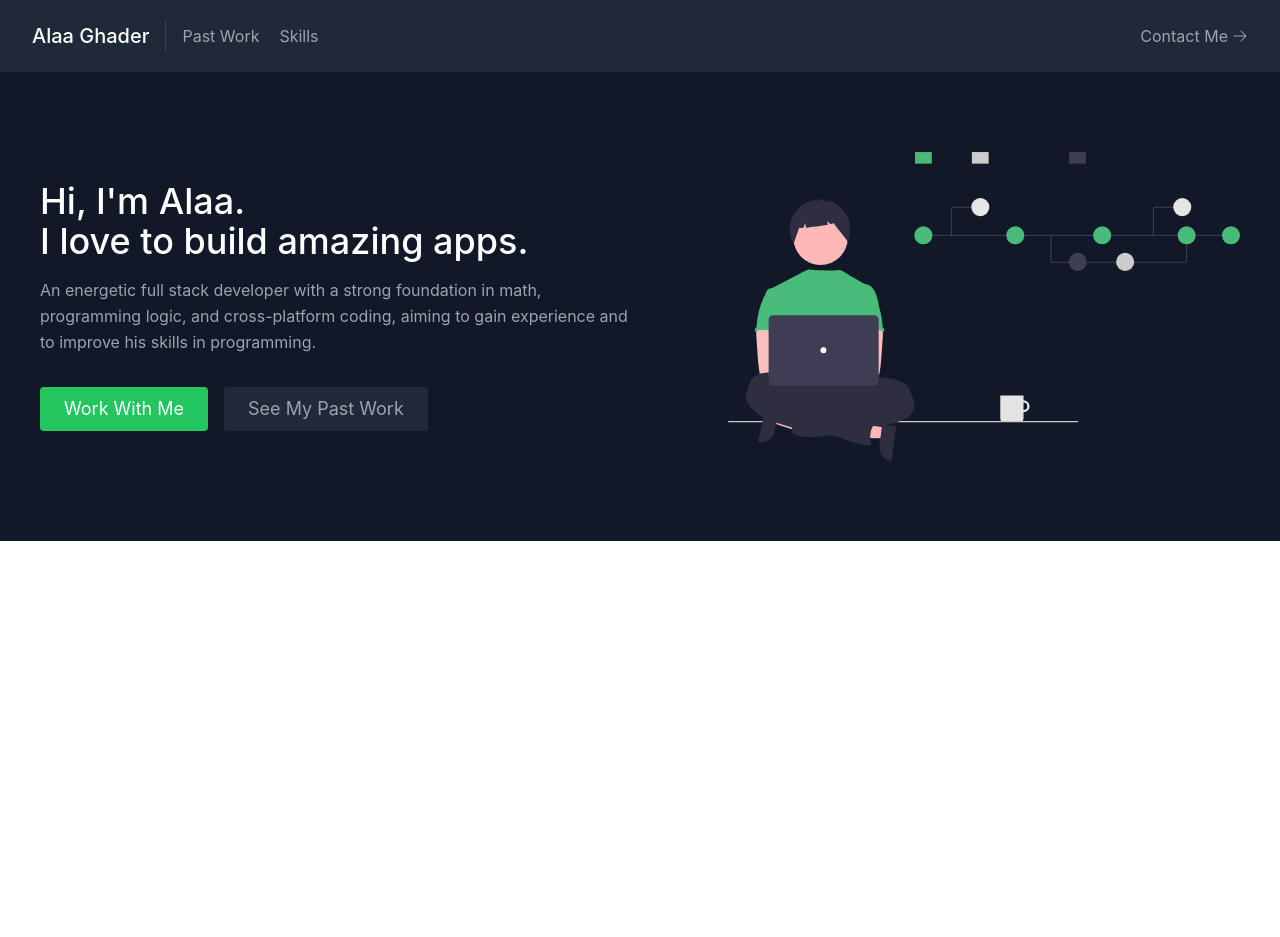
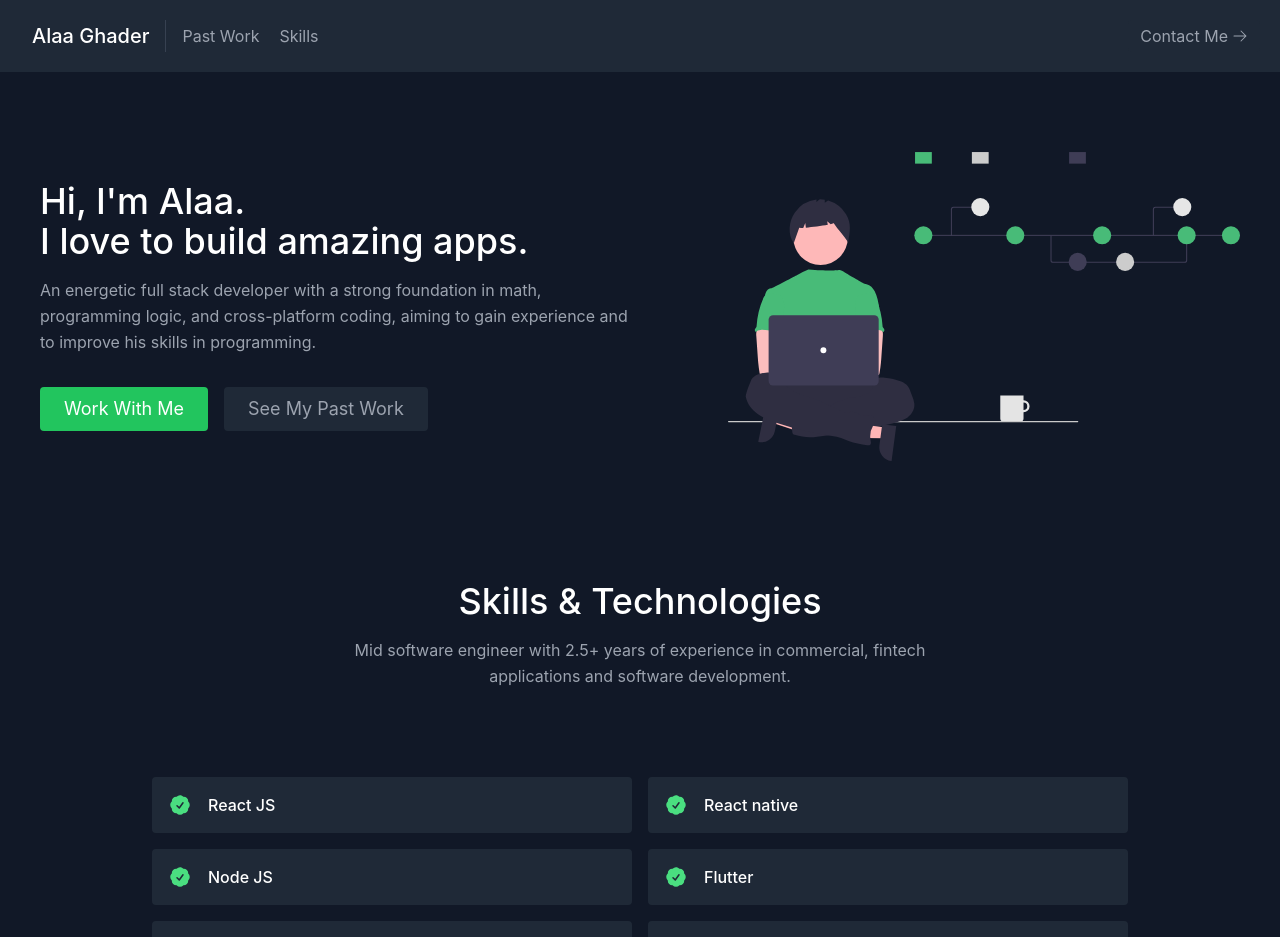
Before and after one commit to alaaghader/portfolio, a React (Create React App) app: page / in a window 1280 px wide. Shown: the top 937 px of the page. Before the commit the page ends 800 px from the top, so only its background shows below. Built offline with nearby package versions, Linux system fonts and the light colour scheme.

Commit message:
feat: skills

```diff
--- a/src/App.tsx
+++ b/src/App.tsx
@@ -2,12 +2,14 @@ import React from 'react';
 
 import { Navbar } from '&components/navbar/navbar.component';
 import { About } from '&components/about/about.component';
+import { Skills } from '&components/skills/skills.component';
 
 const App = () => {
   return (
     <main className="text-gray-400 bg-gray-900 body-font">
       <Navbar />
       <About />
+      <Skills />
     </main>
   );
 };
--- /dev/null
+++ b/src/components/skills/skills.component.tsx
@@ -0,0 +1,37 @@
+import React from 'react';
+import { useTranslation } from 'react-i18next';
+import { CheckBadgeIcon } from '@heroicons/react/24/solid';
+import { skills } from './skills.data';
+
+const Skills = () => {
+  const { t } = useTranslation(['skills']);
+
+  return (
+    <section id="skills">
+      <div className="container px-5 py-10 mx-auto">
+        <div className="text-center mb-20">
+          <h1 className="sm:text-4xl text-3xl font-medium title-font text-white mb-4">
+            {t('SKILLS')}
+          </h1>
+          <p className="text-base leading-relaxed xl:w-2/4 lg:w-3/4 mx-auto">
+            {t('SKILLS_DESCRIPTION')}
+          </p>
+        </div>
+        <div className="flex flex-wrap lg:w-4/5 sm:mx-auto sm:mb-2 -mx-2">
+          {skills.map(skill => (
+            <div key={skill} className="p-2 sm:w-1/2 w-full">
+              <div className="bg-gray-800 rounded flex p-4 h-full items-center">
+                <CheckBadgeIcon className="text-green-400 w-6 h-6 flex-shrink-0 mr-4" />
+                <span className="title-font font-medium text-white">
+                  {skill}
+                </span>
+              </div>
+            </div>
+          ))}
+        </div>
+      </div>
+    </section>
+  );
+};
+
+export { Skills };
--- /dev/null
+++ b/src/components/skills/skills.data.ts
@@ -0,0 +1,3 @@
+const skills: Array<string> = ["React JS", "React native", "Node JS", "Flutter", ".NET", "SQL", "MongoDB", "GIT"];
+
+export {skills}
--- /dev/null
+++ b/src/components/skills/skills.i18n.ts
@@ -0,0 +1,7 @@
+export const skillsNameSpace = {
+    en: {
+        SKILLS: "Skills & Technologies",
+        SKILLS_DESCRIPTION: "Mid software engineer with 2.5+ years of experience in commercial, fintech applications and software development."
+    },
+    ar: {},
+  };
--- a/src/locales/ar.ts
+++ b/src/locales/ar.ts
@@ -1,9 +1,11 @@
 import { navbarNameSpace } from "&components/navbar/navbar.i18n"
 import { aboutNameSpace } from "&components/about/about.i18n"
+import { skillsNameSpace } from "&components/skills/skills.i18n";
 
 const arNamespace = {
     navbar: navbarNameSpace.ar,
-    about: aboutNameSpace.ar
+    about: aboutNameSpace.ar,
+    skills: skillsNameSpace.ar
 };
 
 export default arNamespace;
--- a/src/locales/en.ts
+++ b/src/locales/en.ts
@@ -1,9 +1,11 @@
 import { navbarNameSpace } from "&components/navbar/navbar.i18n"
 import { aboutNameSpace } from "&components/about/about.i18n"
+import { skillsNameSpace } from "&components/skills/skills.i18n";
 
 const enNamespace = {
     navbar: navbarNameSpace.en,
-    about: aboutNameSpace.en
+    about: aboutNameSpace.en,
+    skills: skillsNameSpace.en
 };
 
 export default enNamespace;
```
